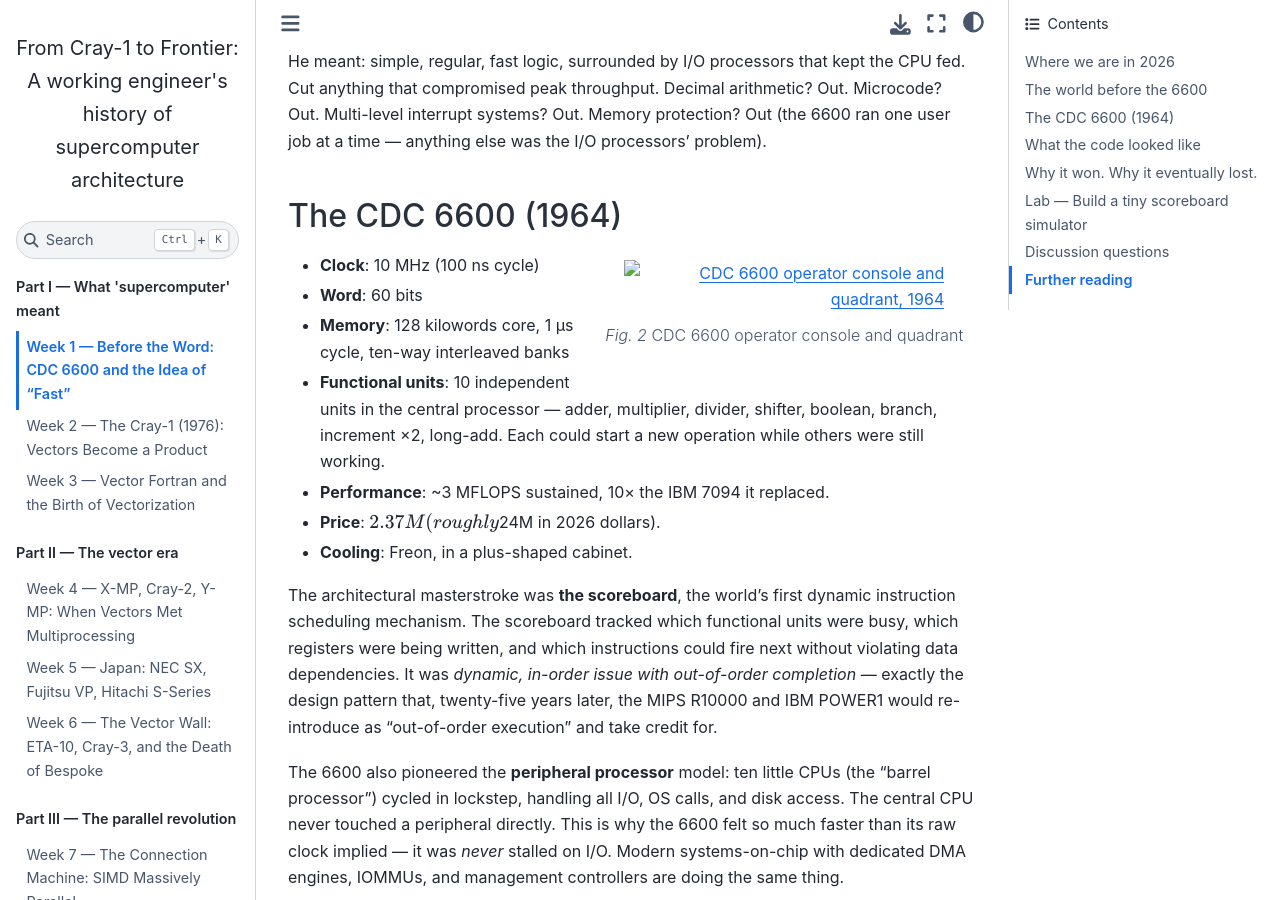
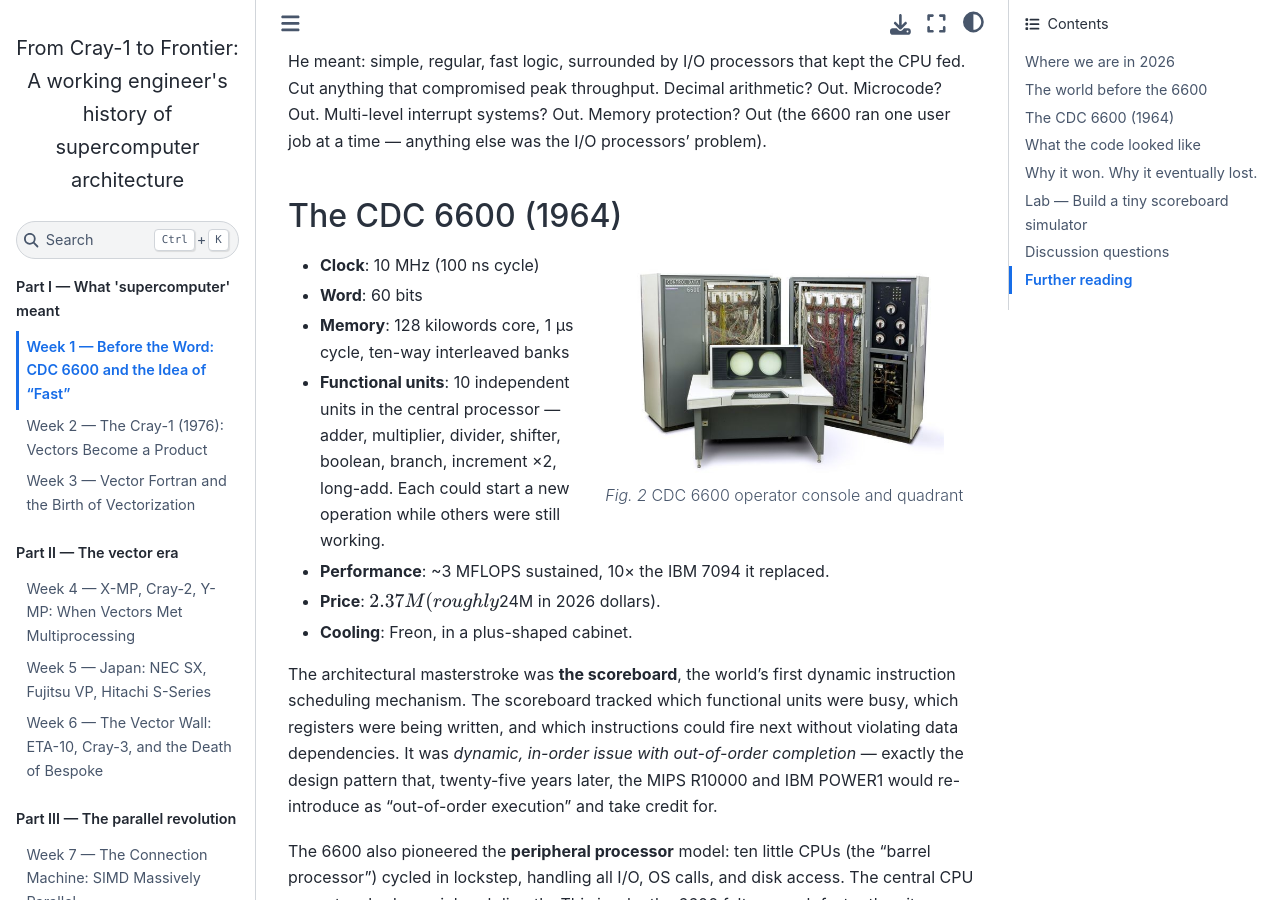
Before and after one commit to duane1024/sc-course, a Jupyter Book: the page built from weeks/week-01-prehistory.md, in a window 1280 px wide and 900 px high, scrolled down 889 px. Built offline with Jupyter Book 1.0.4 settings and Sphinx 7.4.7 and the Sphinx Book theme 1.1.4, drawn with Linux system fonts in a browser that asks for light colours.

Commit message:
Fix CDC-6600 image link

````diff
--- a/weeks/week-01-prehistory.md
+++ b/weeks/week-01-prehistory.md
@@ -18,7 +18,7 @@
 
 ## The CDC 6600 (1964)
 
-```{figure} images/cdc-6600.jpg
+```{figure} ../images/cdc-6600.jpg
 :alt: CDC 6600 operator console and quadrant, 1964
 :align: right
 :width: 320px
````
